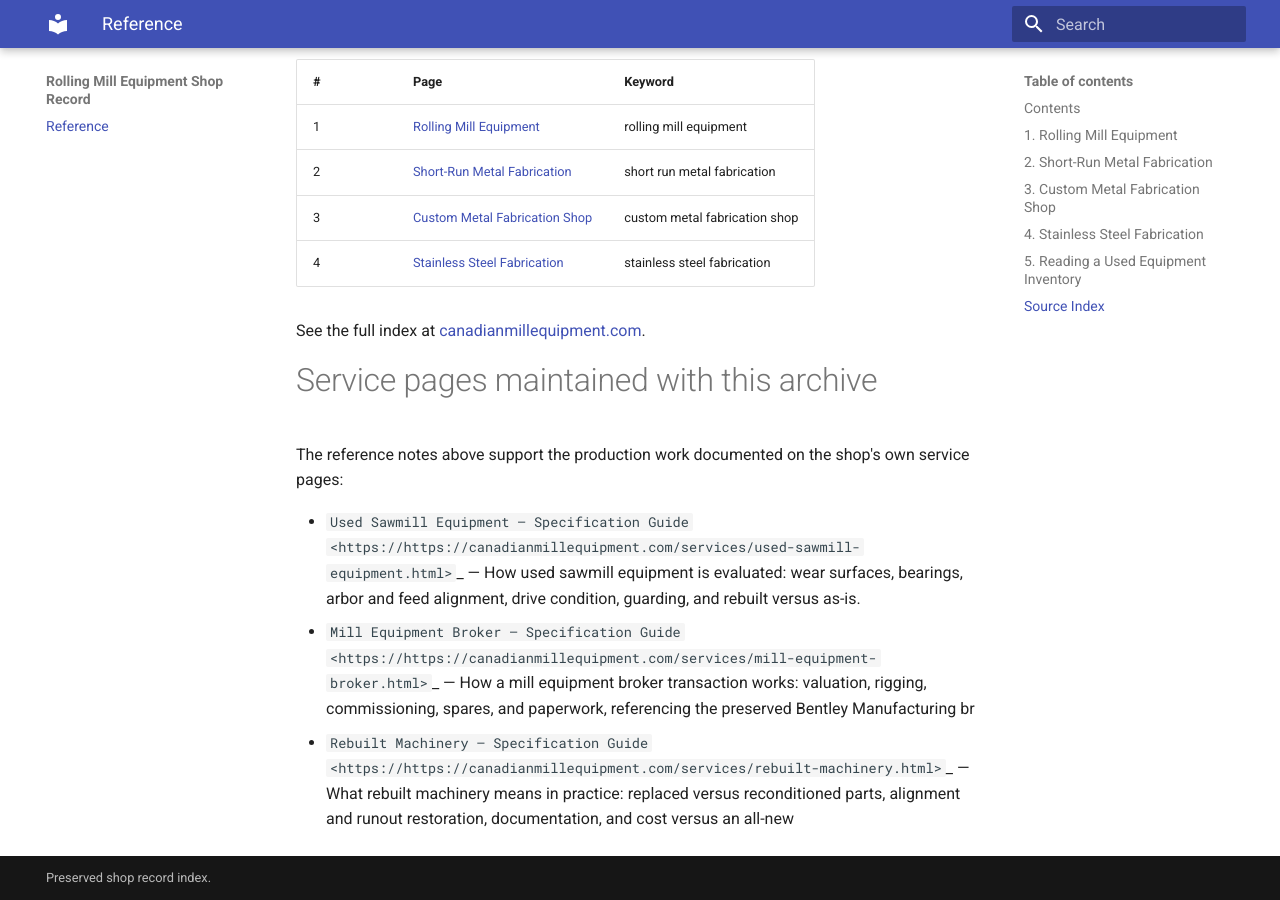
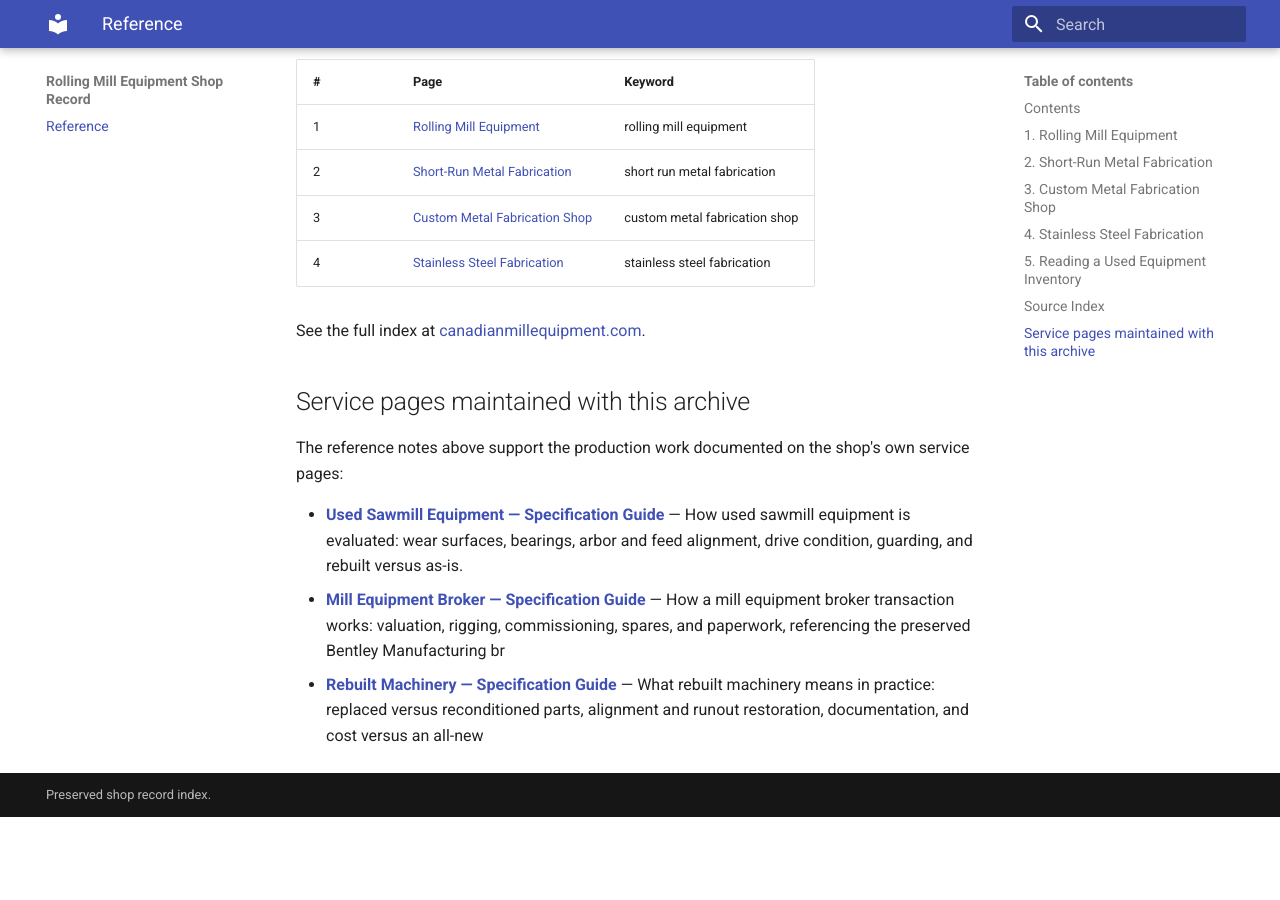
Before and after one commit to kolwqaj9-cpu/canadian-mill-equipment-reference, an MkDocs documentation site: the page built from docs/index.md, in a window 1280 px wide and 900 px high, scrolled down 3647 px. Built offline with MkDocs 1.6.1 and Material for MkDocs 9.7.7, drawn with Linux system fonts in a browser that asks for light colours; after the commit the page ends 4464 px from its top, so only the background shows below that; part of the change alters nothing that is shown.

Commit message:
add service page index (markdown links)

```diff
--- a/docs/index.md
+++ b/docs/index.md
@@ -43,11 +43,10 @@ Preserved shop record for canadianmillequipment.com. The former plant is not quo
 
 See the full index at [canadianmillequipment.com](https://canadianmillequipment.com/).
 
-Service pages maintained with this archive
-================================
+## Service pages maintained with this archive
 
 The reference notes above support the production work documented on the shop's own service pages:
 
-* `Used Sawmill Equipment — Specification Guide <https://https://canadianmillequipment.com/services/used-sawmill-equipment.html>`_ — How used sawmill equipment is evaluated: wear surfaces, bearings, arbor and feed alignment, drive condition, guarding, and rebuilt versus as-is.
-* `Mill Equipment Broker — Specification Guide <https://https://canadianmillequipment.com/services/mill-equipment-broker.html>`_ — How a mill equipment broker transaction works: valuation, rigging, commissioning, spares, and paperwork, referencing the preserved Bentley Manufacturing br
-* `Rebuilt Machinery — Specification Guide <https://https://canadianmillequipment.com/services/rebuilt-machinery.html>`_ — What rebuilt machinery means in practice: replaced versus reconditioned parts, alignment and runout restoration, documentation, and cost versus an all-new
+* **[Used Sawmill Equipment — Specification Guide](https://canadianmillequipment.com/services/used-sawmill-equipment.html)** — How used sawmill equipment is evaluated: wear surfaces, bearings, arbor and feed alignment, drive condition, guarding, and rebuilt versus as-is.
+* **[Mill Equipment Broker — Specification Guide](https://canadianmillequipment.com/services/mill-equipment-broker.html)** — How a mill equipment broker transaction works: valuation, rigging, commissioning, spares, and paperwork, referencing the preserved Bentley Manufacturing br
+* **[Rebuilt Machinery — Specification Guide](https://canadianmillequipment.com/services/rebuilt-machinery.html)** — What rebuilt machinery means in practice: replaced versus reconditioned parts, alignment and runout restoration, documentation, and cost versus an all-new
```
